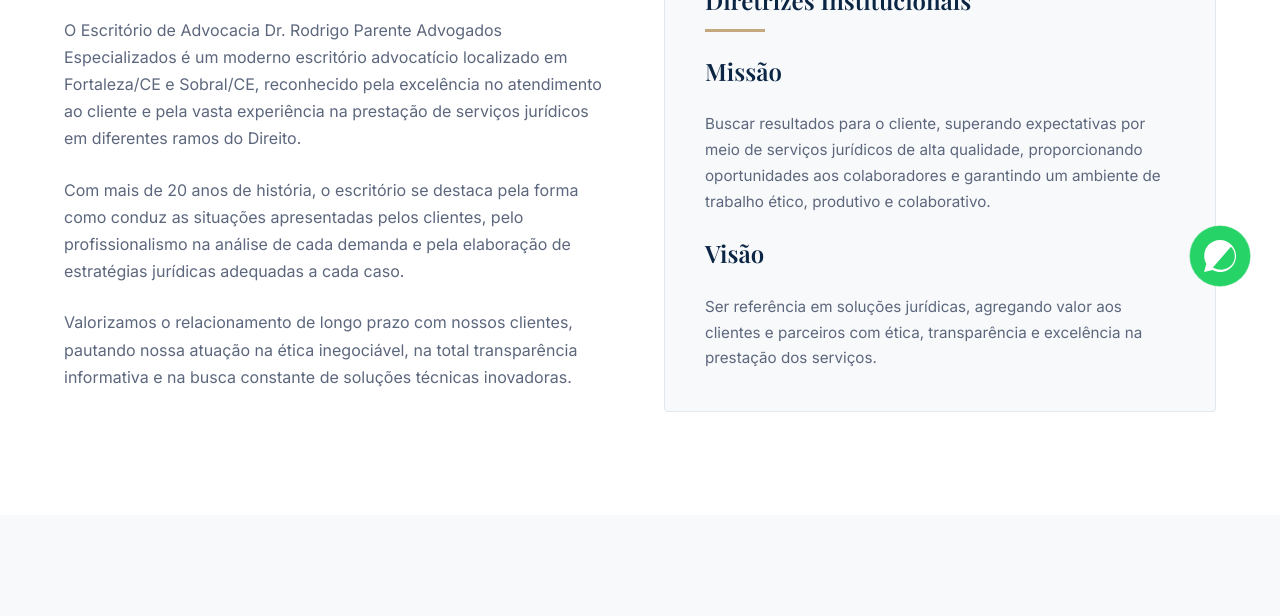
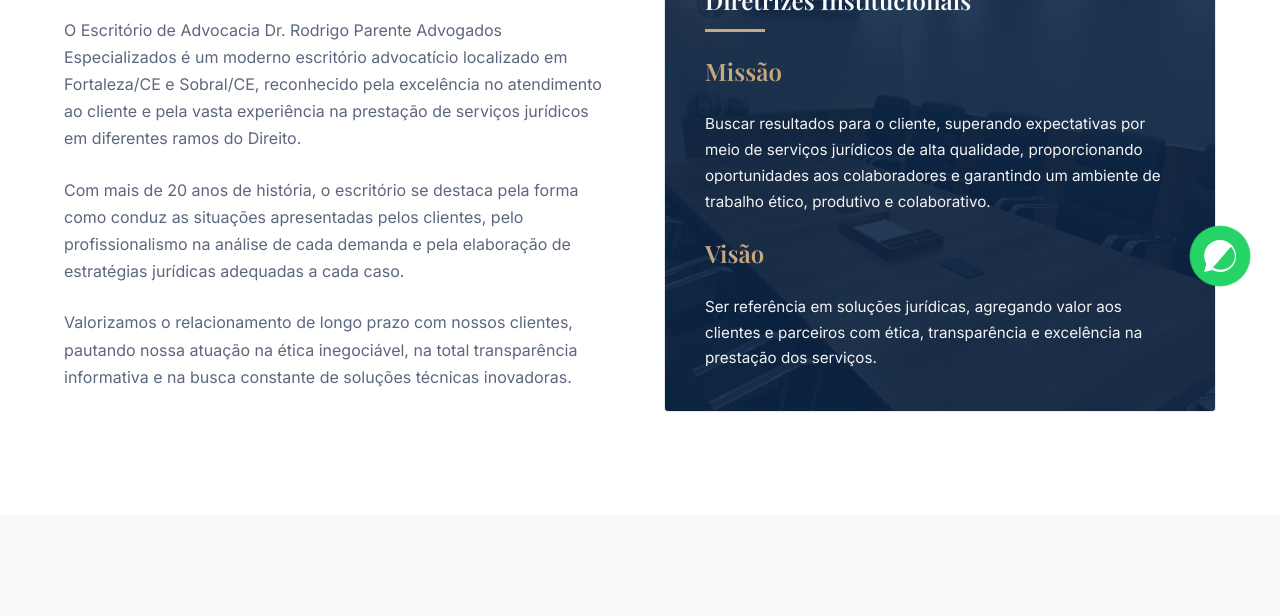
Before and after one commit to rodrigoparenteadvogados/inicio, a website: page o-escritorio.html in a window 1280 px wide. Shown: the part 484-1100 px from the top of the page. Drawn offline with nearby package versions, Linux system fonts and the light colour scheme; a web font is replaced by a local one.

Commit message:
Set escritorio.webp as background image for Diretrizes Institucionais box in O Escritório page

```diff
--- a/o-escritorio.html
+++ b/o-escritorio.html
@@ -135,17 +135,17 @@
               <p>Com mais de 20 anos de história, o escritório se destaca pela forma como conduz as situações apresentadas pelos clientes, pelo profissionalismo na análise de cada demanda e pela elaboração de estratégias jurídicas adequadas a cada caso.</p>
               <p>Valorizamos o relacionamento de longo prazo com nossos clientes, pautando nossa atuação na ética inegociável, na total transparência informativa e na busca constante de soluções técnicas inovadoras.</p>
             </div>
-            <div style="background-color: var(--bg-gray); padding: 40px; border-radius: 4px; border: 1px solid var(--border-color); border-top: 3px solid var(--accent-color);">
-              <h2 class="section-title-left" style="font-size: 1.5rem; margin-bottom: 24px;">Diretrizes Institucionais</h2>
+            <div style="background: linear-gradient(rgba(11, 37, 69, 0.9), rgba(11, 37, 69, 0.9)), url('img/escritorio.webp') center/cover no-repeat; padding: 40px; border-radius: 4px; border: 1px solid var(--border-color); border-top: 3px solid var(--accent-color); color: var(--text-light);">
+              <h2 class="section-title-left" style="font-size: 1.5rem; margin-bottom: 24px; color: var(--text-light);">Diretrizes Institucionais</h2>
 
-              <div style="margin-bottom: 24px;">
-                <h2 style="font-family: var(--font-serif); font-size: 1.5rem; margin-bottom: 8px; font-weight: 600; color: var(--primary-color);">Missão</h2>
-                <p style="font-size: 0.95rem; margin-bottom: 0;">Buscar resultados para o cliente, superando expectativas por meio de serviços jurídicos de alta qualidade, proporcionando oportunidades aos colaboradores e garantindo um ambiente de trabalho ético, produtivo e colaborativo.</p>
+               <div style="margin-bottom: 24px;">
+                <h2 style="font-family: var(--font-serif); font-size: 1.5rem; margin-bottom: 8px; font-weight: 600; color: var(--accent-color);">Missão</h2>
+                <p style="font-size: 0.95rem; margin-bottom: 0; color: rgba(255, 255, 255, 0.95);">Buscar resultados para o cliente, superando expectativas por meio de serviços jurídicos de alta qualidade, proporcionando oportunidades aos colaboradores e garantindo um ambiente de trabalho ético, produtivo e colaborativo.</p>
               </div>
 
               <div>
-                <h2 style="font-family: var(--font-serif); font-size: 1.5rem; margin-bottom: 8px; font-weight: 600; color: var(--primary-color);">Visão</h2>
-                <p style="font-size: 0.95rem; margin-bottom: 0;">Ser referência em soluções jurídicas, agregando valor aos clientes e parceiros com ética, transparência e excelência na prestação dos serviços.</p>
+                <h2 style="font-family: var(--font-serif); font-size: 1.5rem; margin-bottom: 8px; font-weight: 600; color: var(--accent-color);">Visão</h2>
+                <p style="font-size: 0.95rem; margin-bottom: 0; color: rgba(255, 255, 255, 0.95);">Ser referência em soluções jurídicas, agregando valor aos clientes e parceiros com ética, transparência e excelência na prestação dos serviços.</p>
               </div>
             </div>
           </div>
```
Also changed, not shown: build.js (+6 -6 lines), img/escritorio.webp (added), 1 other file.
